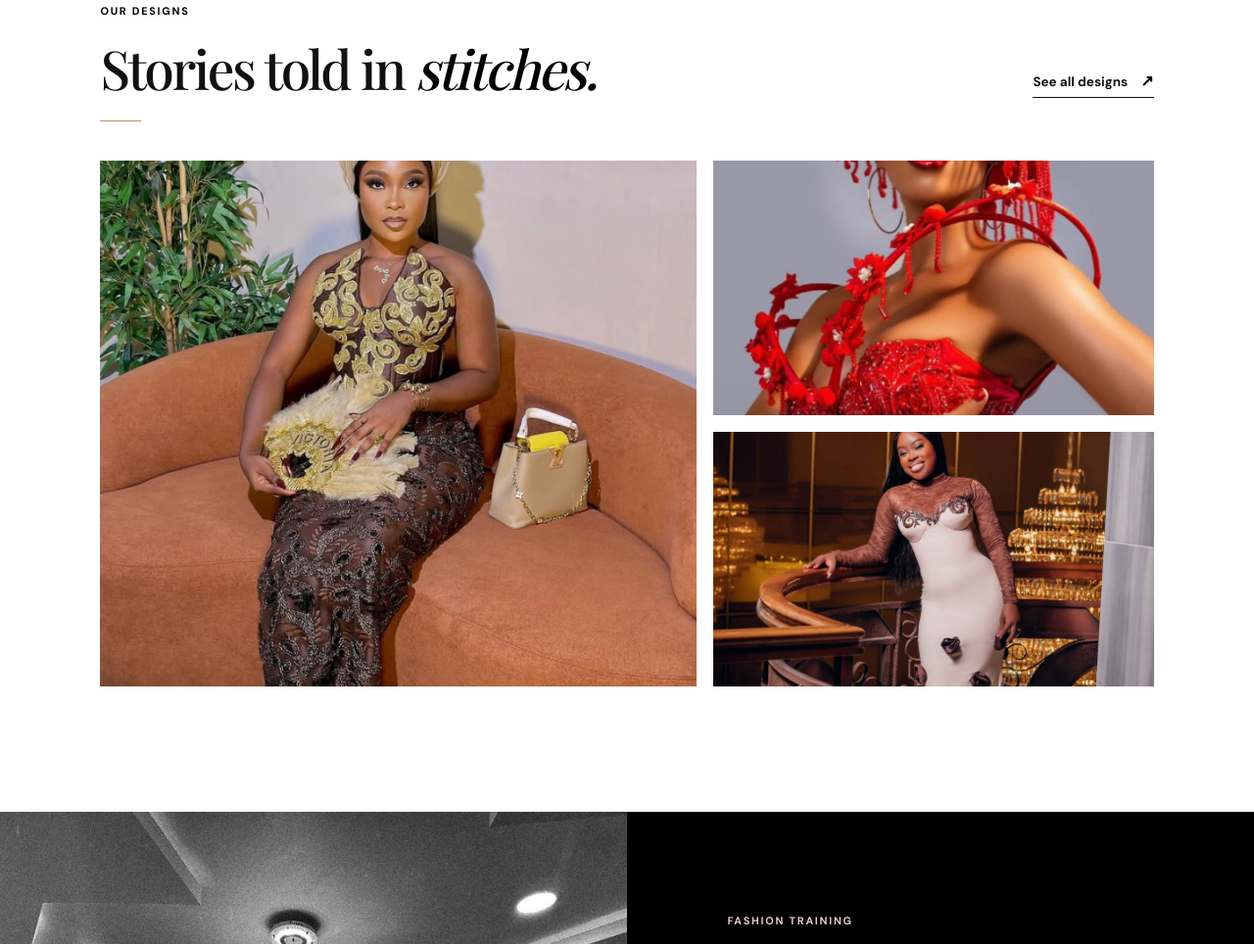
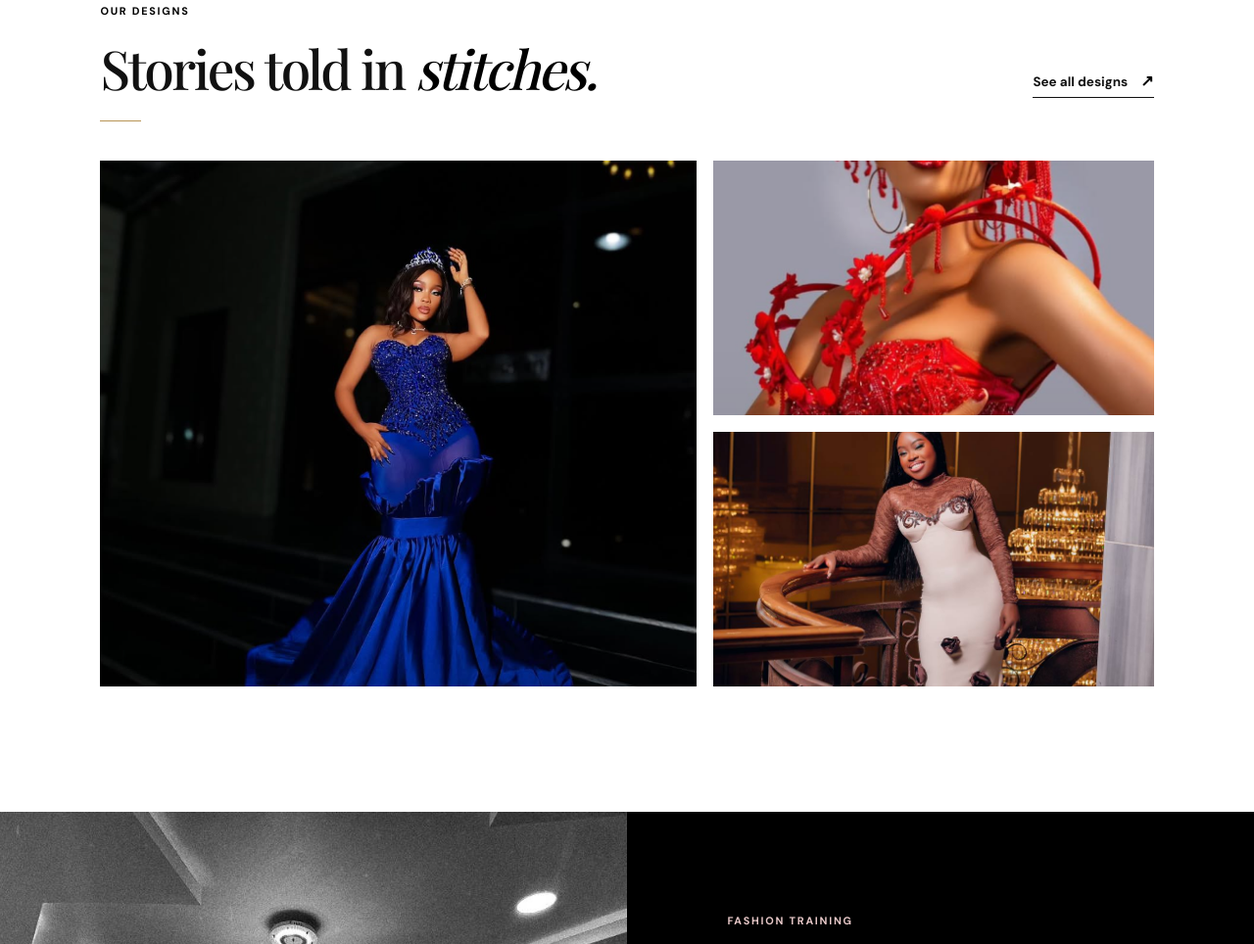
Before and after one commit to jeremiahomonefe-wq/VFH, a website built with Vite: page index.html in a window 1280 px wide. Shown: the part 2642-3606 px from the top of the page at 98% size. Built offline with nearby package versions, Linux system fonts and the light colour scheme; a web font is replaced by a local one.

Commit message:
Update image source in index.html

```diff
--- a/index.html
+++ b/index.html
@@ -137,7 +137,7 @@
         <div class="mosaic">
           <img
             class="photo p1"
-            src="screenshot 2026-09-10 175628.png"
+            src="Screenshot 2026-09-10 175909.png"
             alt="Victoria Fashion House custom design"
             style="grid-row: span 2"
           />
```
